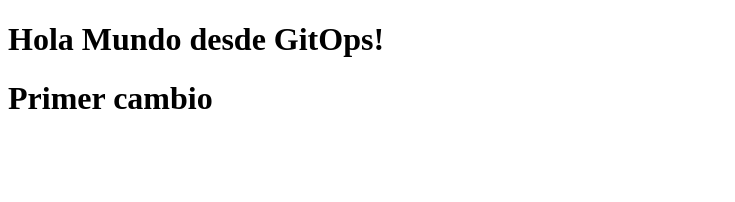
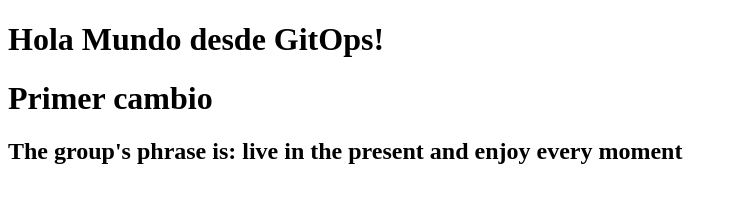
Before and after one commit to klever1995/gitops, a plain HTML site: page index.html in a window 1280 px wide. Shown: the whole page, without its empty margins (0-735 px from the left). Drawn offline with Linux system fonts and the light colour scheme.

Commit message:
create a change in index.html

```diff
--- a/index.html
+++ b/index.html
@@ -8,5 +8,6 @@
 <body>
     <h1>Hola Mundo desde GitOps!</h1>
     <h1>Primer cambio</h1>
+    <h2>The group's phrase is: live in the present and enjoy every moment</h2>
 </body>
 </html>
```
